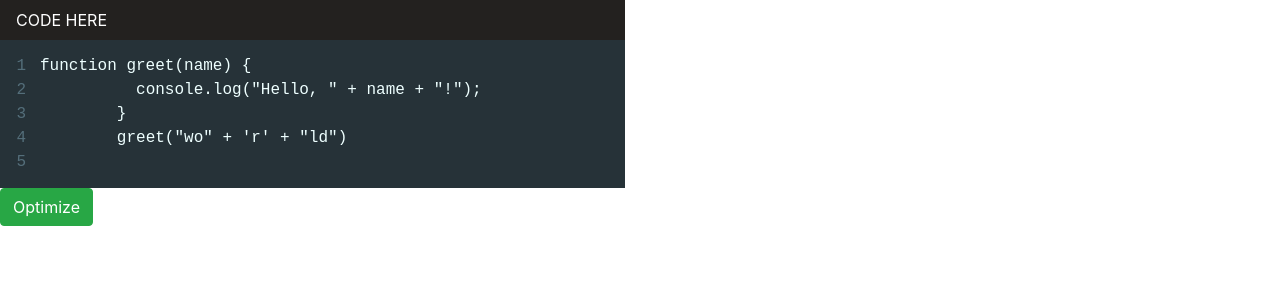
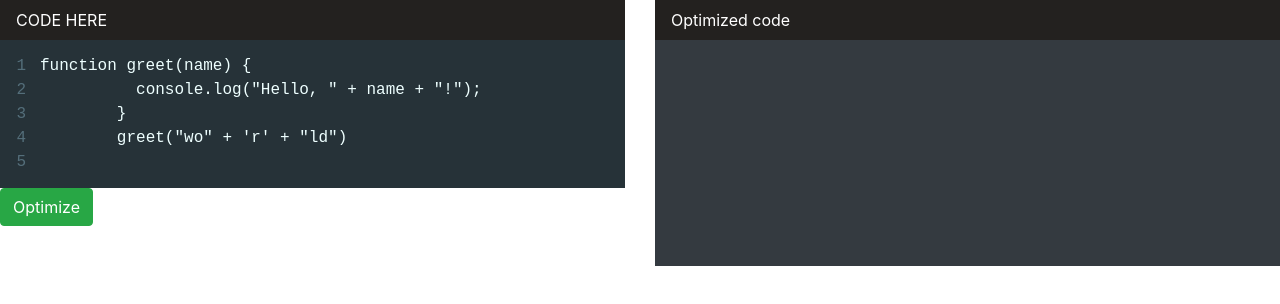
Before and after one commit to varunkumarnr/DevCI, a React (Create React App) app: page /optimizer in a window 1280 px wide. Shown: the top 304 px of the page. Built offline with nearby package versions, Linux system fonts and the light colour scheme.

Commit message:
optimizer

```diff
--- /dev/null
+++ b/src/Styles/Optimizer.css
@@ -0,0 +1,5 @@
+#msg {
+  color: white;
+  background-color: #343a40;
+  height: 100%;
+}
--- a/src/components/Optimizer/Optimizer.js
+++ b/src/components/Optimizer/Optimizer.js
@@ -10,7 +10,6 @@ export const Optimizer = ({ displayName, language, value, onChange }) => {
   };
   return (
     <div>
-      <div className='editor-title'>CODE HERE</div>
       <ControlledEditor
         onBeforeChange={handleChange}
         value={value}
--- a/src/pages/Home.js
+++ b/src/pages/Home.js
@@ -14,6 +14,8 @@ export const Home = () => {
       <Link to='./compiler'>Compiler</Link>
       <br></br>
       <Link to='./board'>White Board</Link>
+      <br></br>
+      <Link to='./optimizer'>Optimizer</Link>
     </div>
   );
 };
--- a/src/pages/OptimizerPage.js
+++ b/src/pages/OptimizerPage.js
@@ -2,6 +2,7 @@ import React, { useEffect, useState } from "react";
 import useLocalStorage from "../components/hooks/useLocalStorage";
 import { minify } from "terser";
 import { Optimizer } from "../components/Optimizer/Optimizer";
+import "../Styles/Optimizer.css";
 export const OptimizerPage = () => {
   const [code, setCode] = useLocalStorage("OPTCODE", "");
   // const [temp, setTemp] = useState("");
@@ -22,6 +23,7 @@ export const OptimizerPage = () => {
         console.log(result.error, "this");
       } else {
         console.log(result.code);
+        document.getElementById("msg").innerHTML = result.code;
       }
     }
     document.getElementById("runbtn").innerHTML = "Optimize";
@@ -35,6 +37,7 @@ export const OptimizerPage = () => {
     <div className='row'>
       <div className='col-xs-12 col-sm-12 col-md-6'>
         <div className='top-panel'>
+          <div className='editor-title'>CODE HERE</div>
           <Optimizer
             langauge='javaScript'
             displayName='Optimzer'
@@ -62,6 +65,12 @@ export const OptimizerPage = () => {
           Optimize
         </button>
       </div>
+      <div className='col-xs-12 col-sm-12 col-md-6'>
+        <div className='top-panel'>
+          <div className='editor-title'>Optimized code</div>
+        </div>
+        <div id='msg'></div>
+      </div>
     </div>
   );
 };
```
Also changed, not shown: src/components/Optimizer/Optimized.js (deleted).
